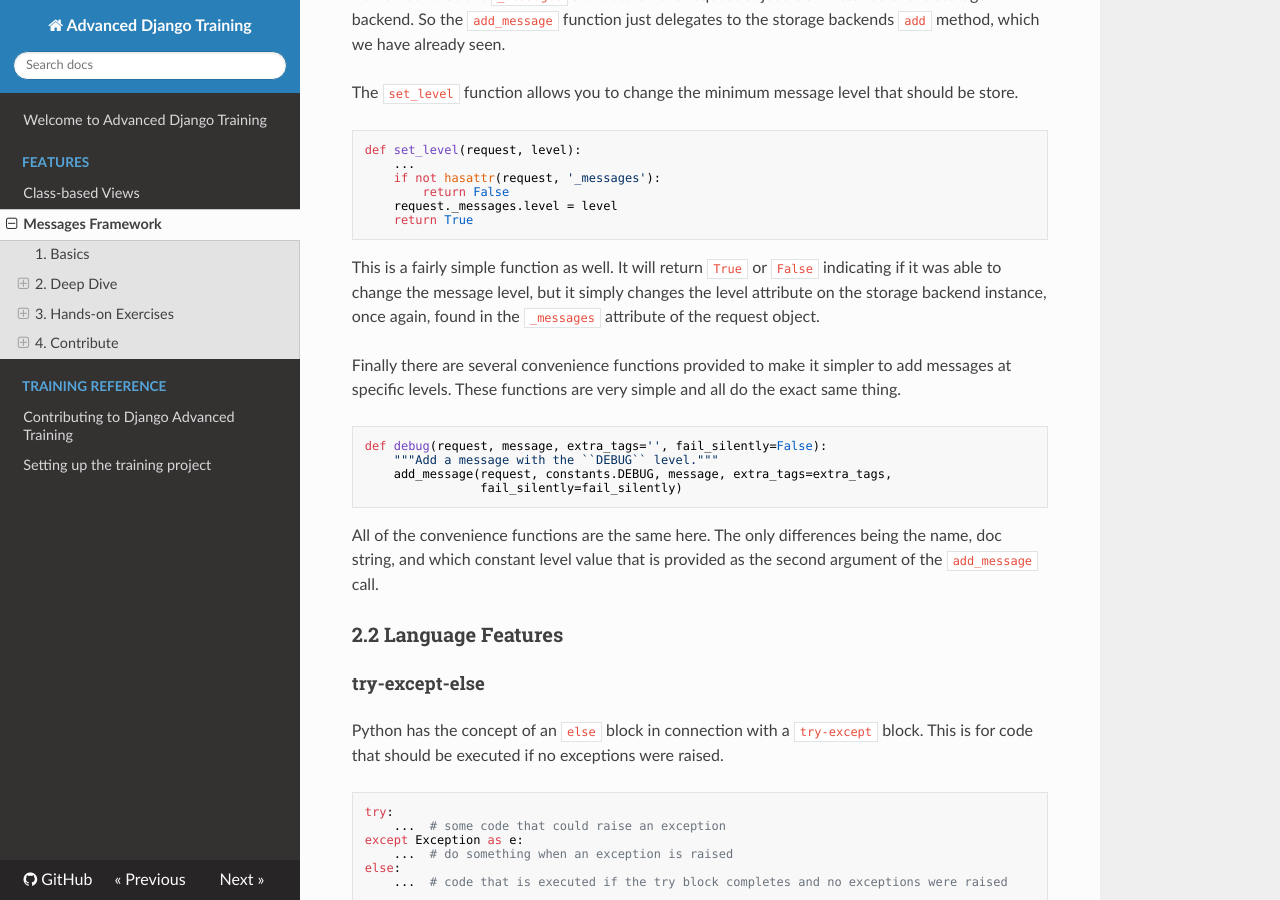
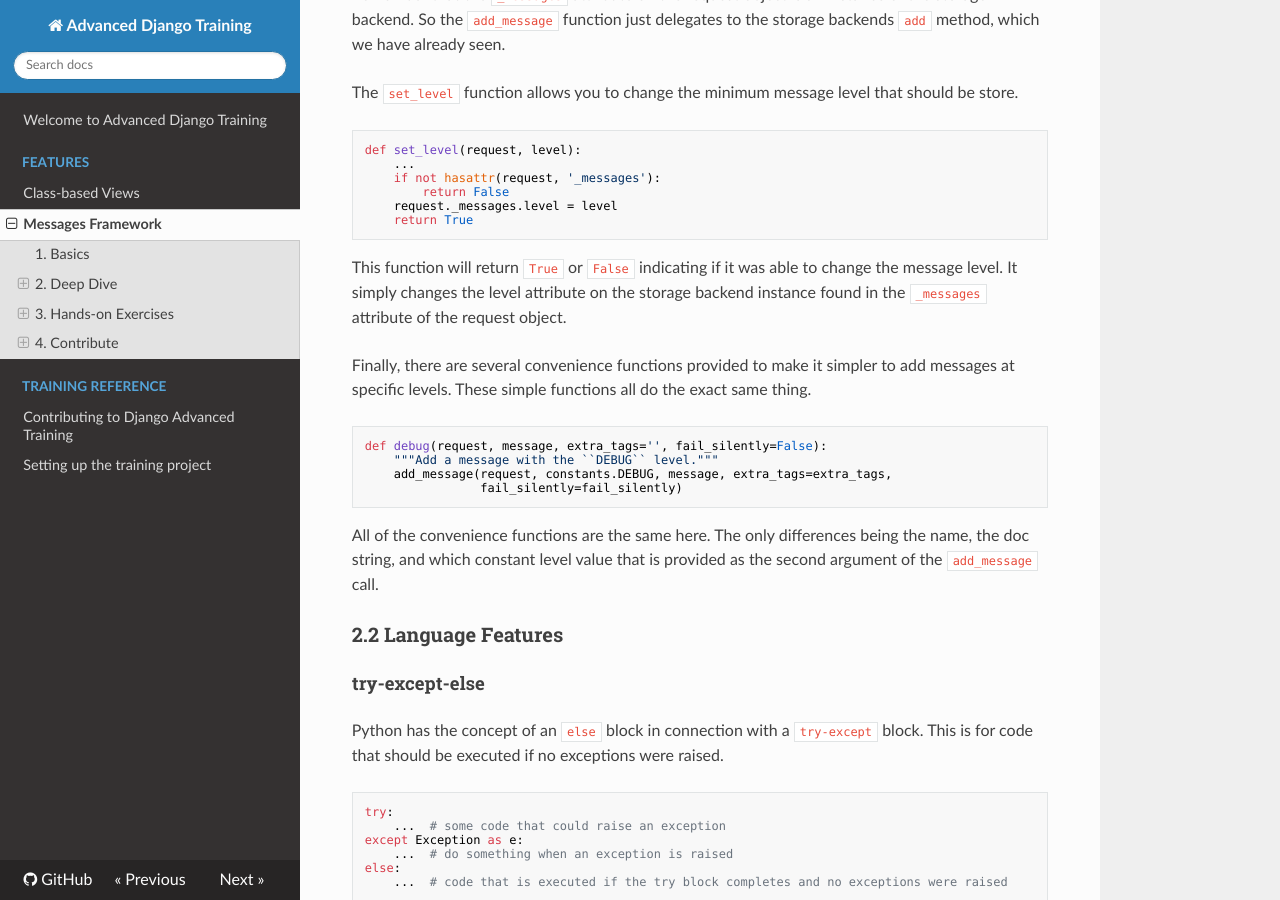
Before and after one commit to chadgh/django-advanced-training, an MkDocs documentation site: the page built from docs/features/contrib.messages.md, in a window 1280 px wide and 900 px high, scrolled down 5820 px. Built offline with MkDocs 1.6.1, drawn with Linux system fonts in a browser that asks for light colours; nearby versions of some CDN libraries.

Commit message:
Revisions under messages API and constants

````diff
--- a/docs/features/contrib.messages.md
+++ b/docs/features/contrib.messages.md
@@ -222,9 +222,9 @@ def set_level(request, level):
     request._messages.level = level
     return True
 ```
-This is a fairly simple function as well. It will return `True` or `False` indicating if it was able to change the message level, but it simply changes the level attribute on the storage backend instance, once again, found in the `_messages` attribute of the request object.
+This function will return `True` or `False` indicating if it was able to change the message level. It simply changes the level attribute on the storage backend instance found in the `_messages` attribute of the request object.
 
-Finally there are several convenience functions provided to make it simpler to add messages at specific levels. These functions are very simple and all do the exact same thing.
+Finally, there are several convenience functions provided to make it simpler to add messages at specific levels. These simple functions all do the exact same thing.
 
 ```python
 def debug(request, message, extra_tags='', fail_silently=False):
@@ -232,7 +232,7 @@ def debug(request, message, extra_tags='', fail_silently=False):
     add_message(request, constants.DEBUG, message, extra_tags=extra_tags,
                 fail_silently=fail_silently)
 ```
-All of the convenience functions are the same here. The only differences being the name, doc string, and which constant level value that is provided as the second argument of the `add_message` call.
+All of the convenience functions are the same here. The only differences being the name, the doc string, and which constant level value that is provided as the second argument of the `add_message` call.
 
 ### 2.2 Language Features
 
````
